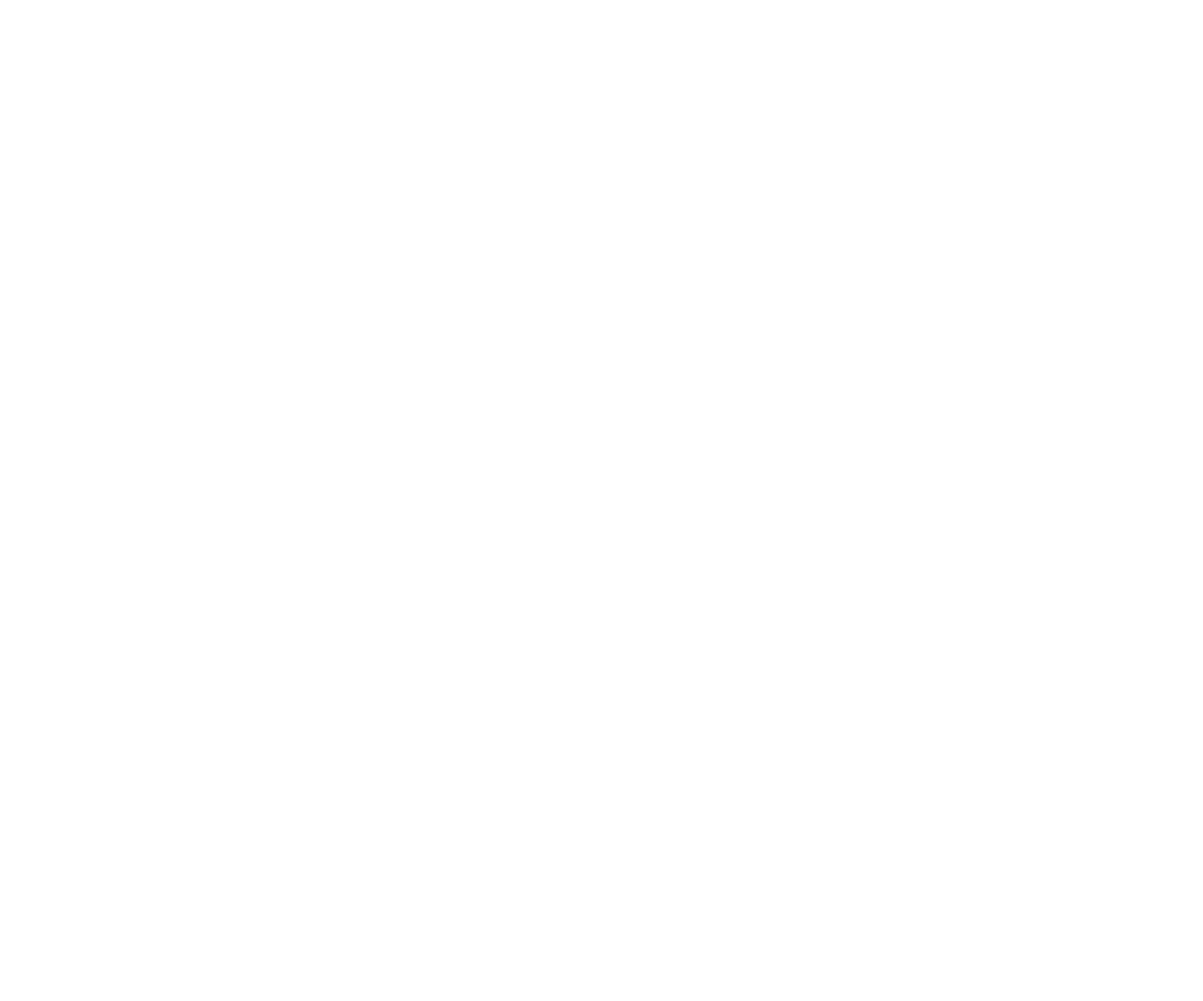
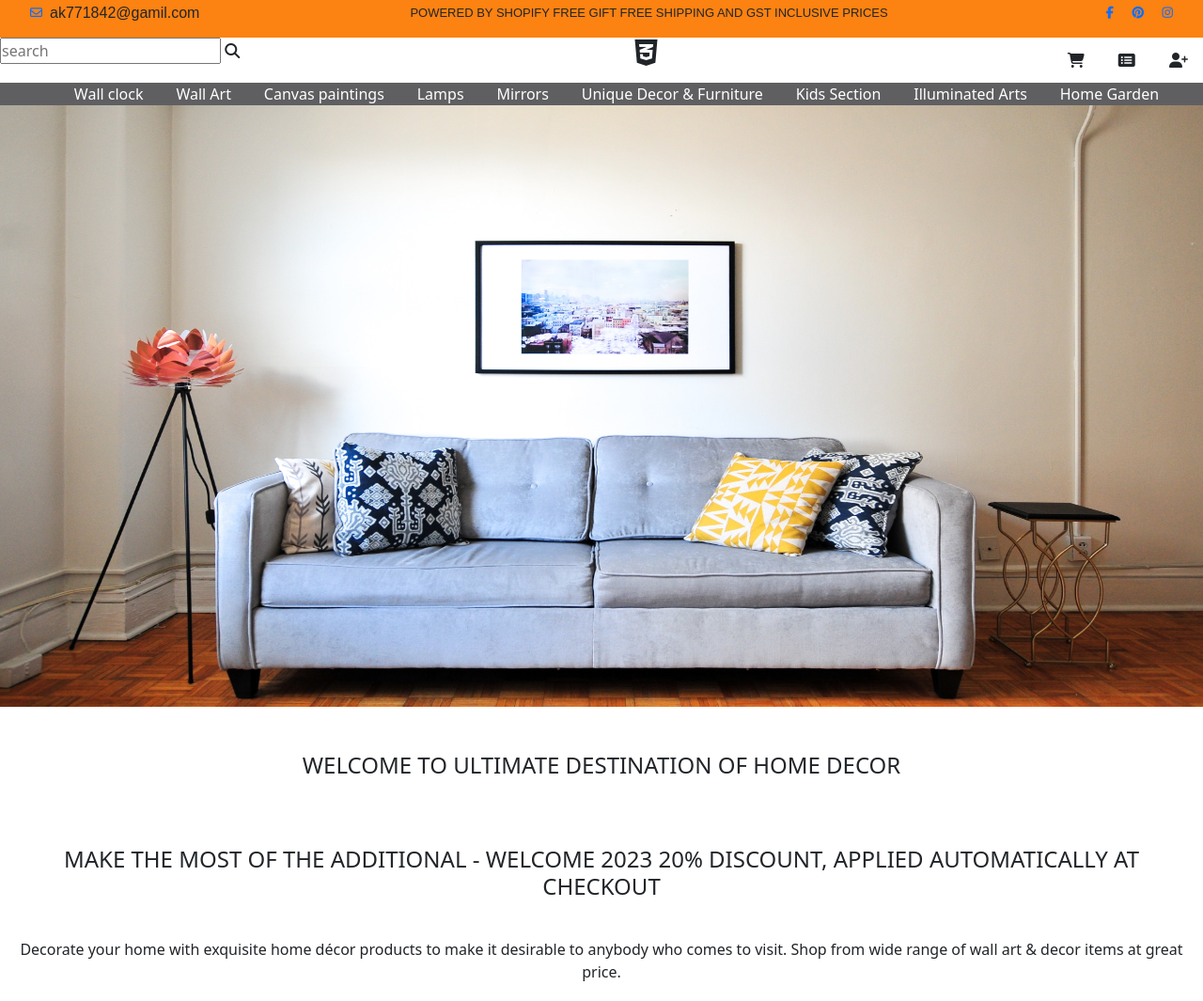
Before and after one commit to blackhammersudo/project_13, a plain HTML site: page index.html in a window 1280 px wide. Shown: the top 1065 px of the page at 94% size. Before the commit the page ends 800 px from the top, so only its background shows below. Drawn offline with nearby package versions, Linux system fonts and the light colour scheme.

Commit message:
all done

```diff
--- a/index.html
+++ b/index.html
@@ -1,12 +1,150 @@
-<!DOCTYPE html>
+<!doctype html>
 <html lang="en">
+
 <head>
-    <meta charset="UTF-8">
-    <meta http-equiv="X-UA-Compatible" content="IE=edge">
-    <meta name="viewport" content="width=device-width, initial-scale=1.0">
-    <title>Document</title>
+    <meta charset="utf-8">
+    <meta name="viewport" content="width=device-width, initial-scale=1">
+    <title>home</title>
+    <link href="https://cdn.jsdelivr.net/npm/bootstrap@5.3.0-alpha2/dist/css/bootstrap.min.css" rel="stylesheet"
+        integrity="sha384-aFq/bzH65dt+w6FI2ooMVUpc+21e0SRygnTpmBvdBgSdnuTN7QbdgL+OapgHtvPp" crossorigin="anonymous">
+    <link rel="stylesheet" href="style.css">
+    <script src="https://kit.fontawesome.com/b5d7d6dd45.js" crossorigin="anonymous"></script>
+
 </head>
+
 <body>
+    <!-- header -->
+    <div class="container-fluid p-0" id="header">
+        <!-- upper_border -->
+        <div class="container-fluid col-12 d-flex justify-content-between px-4 pt-1" id="upper_border">
+            <div class="d-flex ">
+                <a href="" class="px-2"><i class="fa-sharp fa-regular fa-envelope "></i></a>
+                <h6>ak771842@gamil.com</h6>
+            </div>
+            <div>
+                <p class="">POWERED BY SHOPIFY FREE GIFT FREE SHIPPING AND GST INCLUSIVE PRICES</p>
+            </div>
+            <div>
+                <a href="" class="px-2"><i class="fa-brands fa-facebook-f"></i></a>
+                <a href="" class="px-2"> <i class="fa-brands fa-pinterest"></i></a>
+                <a href="" class="px-2"> <i class="fa-brands fa-instagram"></i></a>
+            </div>
 
+        </div>
+
+        <div class="col-12 d-flex justify-content-between">
+            <!-- search -->
+            <form action="" id="search_bar" class="">
+                <input type="text" class="" name="" id="" placeholder="search">
+                <i class="fa-solid fa-magnifying-glass "></i>
+            </form>
+
+            <!-- logo -->
+            <div>
+                <i class="fa-brands fa-css3-alt fa-2xl p-3"></i>
+            </div>
+
+            <!-- cart -->
+            <div>
+                <i class="fa-solid fa-cart-shopping p-3"></i>
+                <i class="fa-solid fa-rectangle-list p-3"></i>
+                <i class="fa-solid fa-user-plus p-3"></i>
+            </div>
+
+        </div>
+        <!-- navbar -->
+
+        <div class="col-12"  >
+            <div class="container-fluid  " id="navBar">
+                <ul >
+                    <li ><a href="">Wall clock</a>
+                    </li>
+                    <li><a href="">Wall Art</a>
+                    </li>
+                    <li><a href="">Canvas paintings</a>
+                    </li>
+                    <li><a href="">Lamps</a>
+                    </li>
+                    <li><a href="">Mirrors</a>
+                    </li>
+                    <li><a href="">Unique Decor & Furniture</a></li>
+                    <li> <a href="">Kids Section</a>
+                    </li>
+                    <li> <a href="">Illuminated Arts</a>
+                    </li>
+                    <li><a href="">Home Garden</a>
+                    </li>
+                </ul>
+
+            </div>
+        </div>
+    </div>
+
+    <!-- mid_section -->
+    <section class="mid">
+        <div class="img">
+            <img src="./assest/background_image.jpg"  alt="">
+        </div>
+        <!-- text-area -->
+        <div class="ShopBytype">
+            <div class="shopbyText">
+                <h3 class="text-center p-5 fs-4">WELCOME TO ULTIMATE DESTINATION OF HOME DECOR</h3>
+                <h3 class="text-center p-3 fs-4">MAKE THE MOST OF THE ADDITIONAL - WELCOME 2023 20% DISCOUNT, APPLIED AUTOMATICALLY AT CHECKOUT
+                </h3>
+                <p class="text-center p-3 fs-6">Decorate your home with exquisite home décor products to make it desirable to anybody who comes to visit.
+                    Shop from wide range of wall art & decor items at great price.</p>
+            </div>
+        </div>
+        <!-- shopbytype -->
+        <h2 class="text-center pt-4">Shop By Type</h2>
+        <div class="typeCard">
+            <div class="card">
+                <img src="./assest/card1.jpg" class="" alt=""  width="250px" height="350px">
+            </div>
+            <div class="card">
+                <img src="./assest/card1.jpg"  class="width-5"alt="" width="250px" height="350px">
+            </div>
+
+            <div class="card">
+                <img src="./assest/card1.jpg" class="width-5" alt="" width="250px" height="350px">
+            </div>
+
+            <div class="card">
+                <img src="./assest/card1.jpg"  class="width-5"alt="" width="250px" height="350px">
+            </div>
+
+            <div class="card">
+                <img src="./assest/card1.jpg" class="width-5" alt="" width="250px" height="350px">
+            </div>
+        </div>
+
+        <!-- new_arrival -->
+        <div class="newarrival">
+            <div class="headeing">
+                <h1 class="text-center fs-4">NEW ARRIVAL</h1>
+            </div>
+            <div class="newarrivalcard typeCard px-1">
+                <div class="card ">
+                    <img src="./assest/card1.jpg" alt="" class="" width="250px" height="350px">
+                </div>
+
+                <div class="card">
+                    <img src="./assest/card1.jpg" alt=""  width="250px" height="350px">
+                </div>
+
+                <div class="card">
+                    <img src="./assest/card1.jpg" alt=""  width="250px" height="350px">
+                </div>
+
+                <div class="card">
+                    <img src="./assest/card1.jpg" alt=""  width="250px" height="350px">
+                </div>
+            </div>
+        </div>
+    </section>
+    <script src="https://cdn.jsdelivr.net/npm/bootstrap@5.3.0-alpha2/dist/js/bootstrap.bundle.min.js"
+        integrity="sha384-qKXV1j0HvMUeCBQ+QVp7JcfGl760yU08IQ+GpUo5hlbpg51QRiuqHAJz8+BrxE/N"
+        crossorigin="anonymous"></script>
 </body>
+
 </html>
--- /dev/null
+++ b/style.css
@@ -0,0 +1,54 @@
+@import url('https://fonts.googleapis.com/css2?family=Nunito:wght@200&display=swap');
+
+* {
+    margin: 0;
+    padding: 0;
+}
+
+#upper_border {
+    background-color: rgb(252, 130, 17);
+    font-family: 'Poppins', sans-serif;
+    font-size: small;
+}
+
+/* #search_bar{
+    width: 100%;
+    max-width: 700px;
+    background-color: rgb(255, 255, 255);
+    display: flex;
+    align-items: center;
+    border: 60px;
+    padding: 10px, 20px;
+} */
+.col-12 #navBar {
+    color: white;
+    background-color: #5f5f62;
+}
+
+.col-12 #navBar ul {
+    display: flex;
+    justify-content:space-evenly;
+    align-items: center;
+    list-style: none;
+    margin-bottom: 0px;
+    /* border: 2px solid black; */
+}
+
+.col-12 #navBar ul li a {
+    text-decoration: none;
+    color: white;
+    font-weight: 500;
+}
+.mid .img img{
+    width: 100vw;
+    height: 80vh;
+}
+.mid .typeCard {
+    display: flex;
+    justify-content: space-evenly;
+    align-items: center;
+    padding: 26px;
+}
+.newarrival .newarrivalcard{
+    padding: 2px;
+}
```
Also changed, not shown: assest/background_image.jpg (added), 1 other file.
